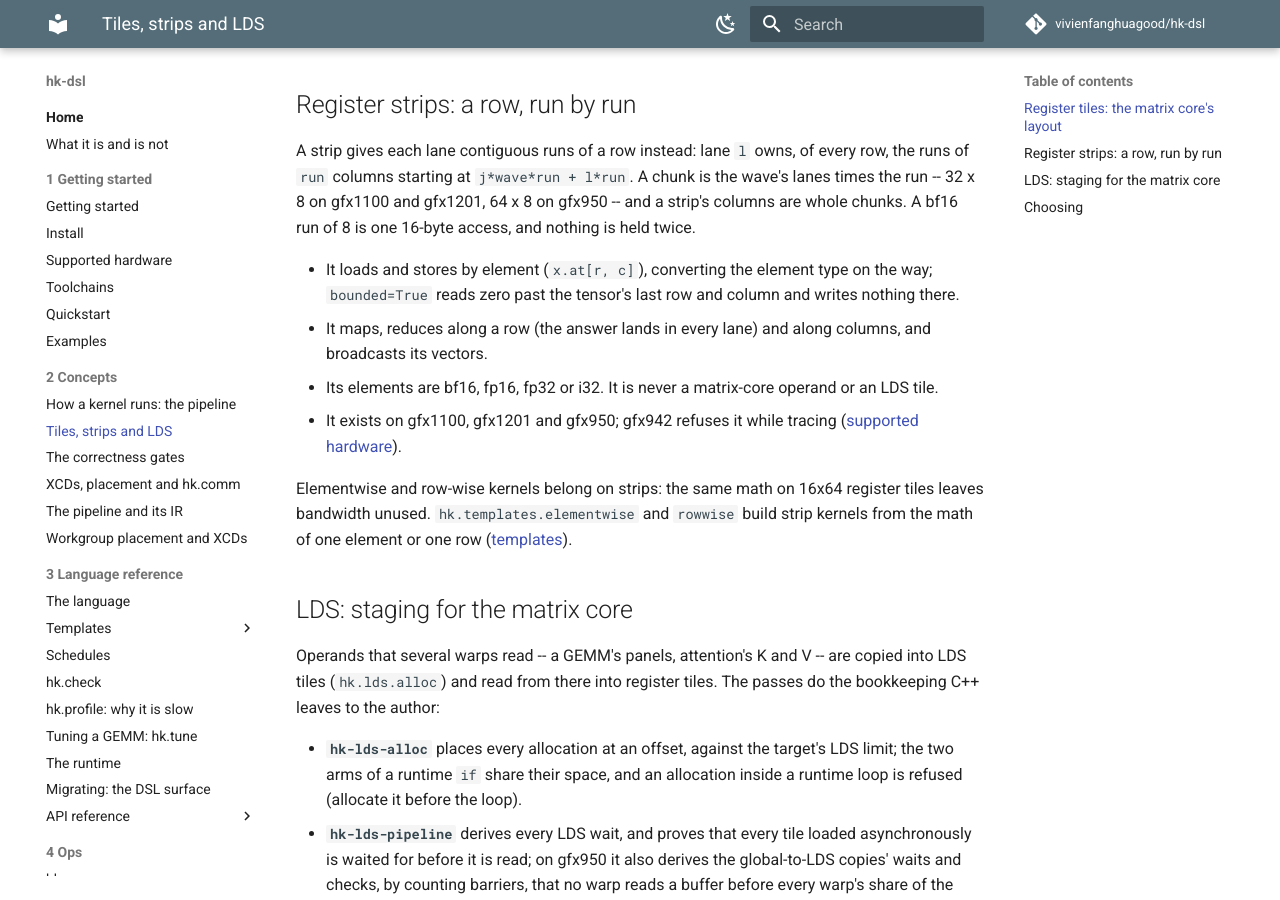
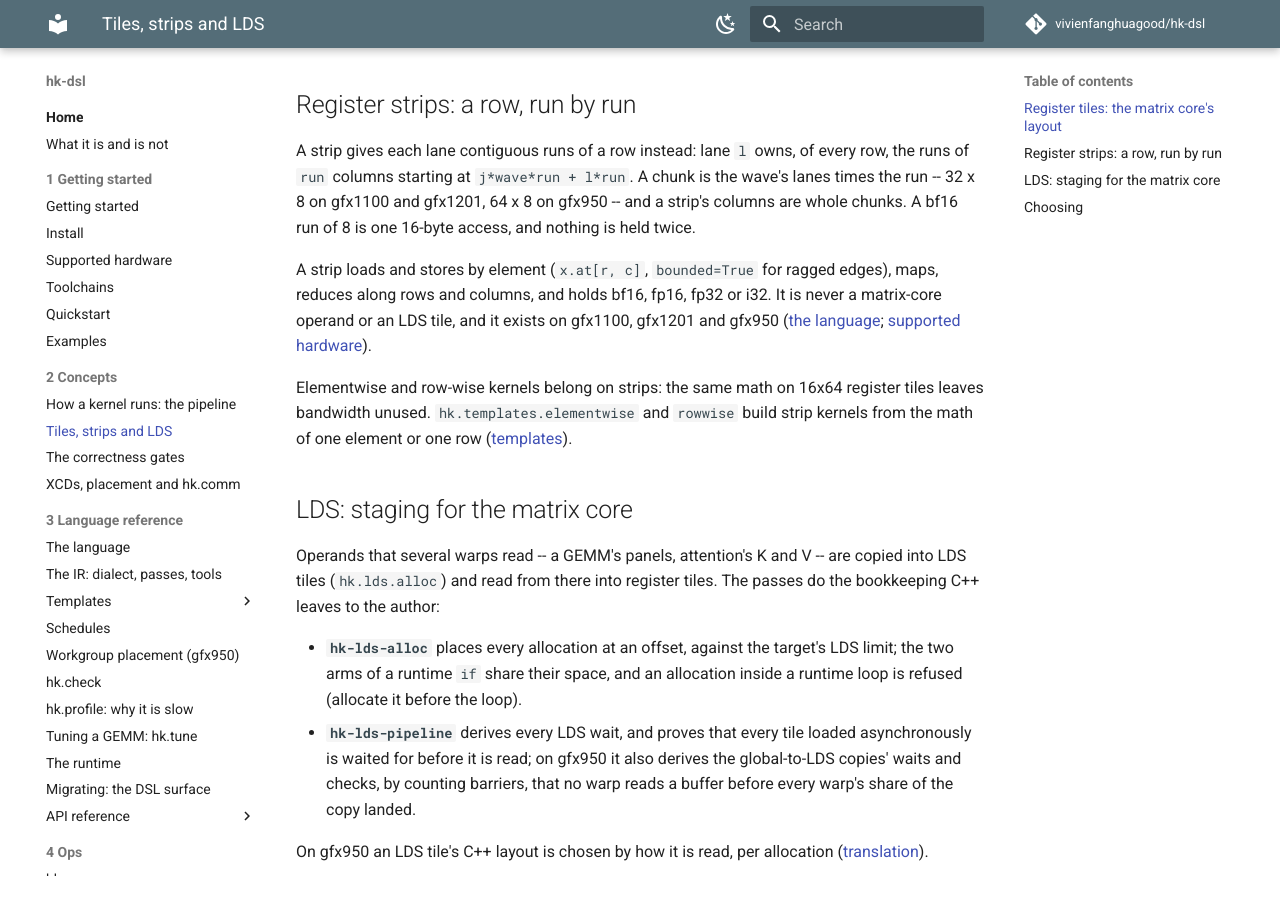
Before and after one commit to vivienfanghuagood/hk-dsl, an MkDocs documentation site: the page built from docs/tiles-and-strips.md, in a window 1280 px wide and 900 px high, scrolled down 914 px. Built offline with MkDocs 1.6.1 and Material for MkDocs 9.7.7, drawn with Linux system fonts in a browser that asks for light colours; comment, search, counter and statistics services are not loaded.

Commit message:
docs(concepts): the concept pages summarise and link instead of repeating the language page; ir and placement move to the reference section
Co-Authored-By: Claude <noreply@anthropic.com>

```diff
--- a/docs/tiles-and-strips.md
+++ b/docs/tiles-and-strips.md
@@ -37,15 +37,11 @@ chunk is the wave's lanes times the run -- 32 x 8 on gfx1100 and gfx1201,
 64 x 8 on gfx950 -- and a strip's columns are whole chunks. A bf16 run of 8
 is one 16-byte access, and nothing is held twice.
 
-- It loads and stores by element (`x.at[r, c]`), converting the element type
-  on the way; `bounded=True` reads zero past the tensor's last row and column
-  and writes nothing there.
-- It maps, reduces along a row (the answer lands in every lane) and along
-  columns, and broadcasts its vectors.
-- Its elements are bf16, fp16, fp32 or i32. It is never a matrix-core operand
-  or an LDS tile.
-- It exists on gfx1100, gfx1201 and gfx950; gfx942 refuses it while tracing
-  ([supported hardware](supported-hardware.md#what-the-language-has-on-each)).
+A strip loads and stores by element (`x.at[r, c]`, `bounded=True` for ragged
+edges), maps, reduces along rows and columns, and holds bf16, fp16, fp32 or
+i32. It is never a matrix-core operand or an LDS tile, and it exists on
+gfx1100, gfx1201 and gfx950 ([the language](language.md#register-strips);
+[supported hardware](supported-hardware.md#what-the-language-has-on-each)).
 
 Elementwise and row-wise kernels belong on strips: the same math on 16x64
 register tiles leaves bandwidth unused. `hk.templates.elementwise` and
--- a/mkdocs.yml
+++ b/mkdocs.yml
@@ -91,14 +91,14 @@ nav:
       - "Tiles, strips and LDS": tiles-and-strips.md
       - The correctness gates: correctness-gates.md
       - "XCDs, placement and hk.comm": xcds-and-comm.md
-      - The pipeline and its IR: ir.md
-      - Workgroup placement and XCDs: placement.md
   - 3 Language reference:
       - The language: language.md
+      - "The IR: dialect, passes, tools": ir.md
       - Templates:
           - Elementwise and rowwise: templates/elementwise-rowwise.md
           - GEMM with an epilogue: templates/gemm.md
       - Schedules: schedules.md
+      - "Workgroup placement (gfx950)": placement.md
       - hk.check: check.md
       - "hk.profile: why it is slow": profile.md
       - "Tuning a GEMM: hk.tune": tune.md
```
Also changed, not shown: docs/placement.md (+1 -1 lines), docs/xcds-and-comm.md (+11 -23 lines).
